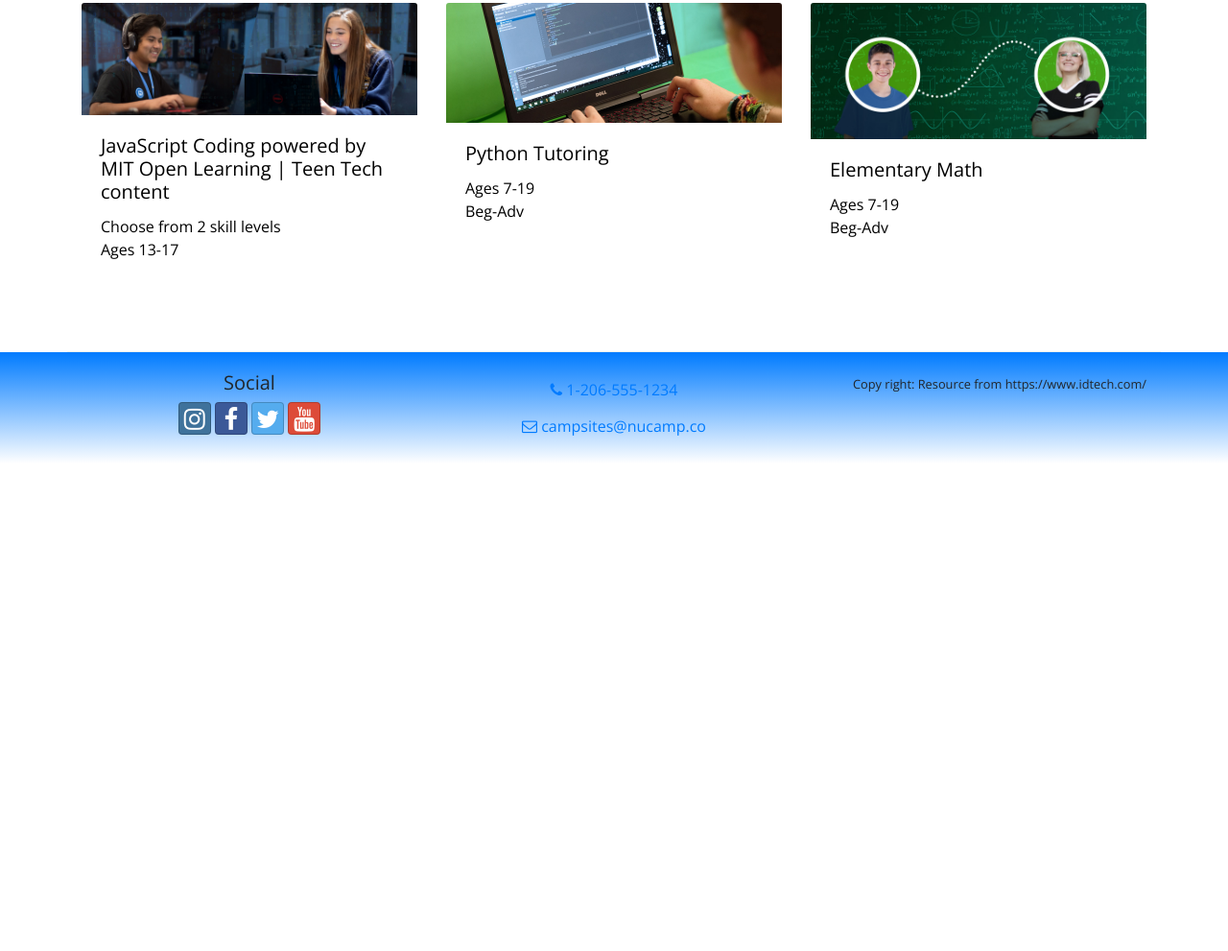
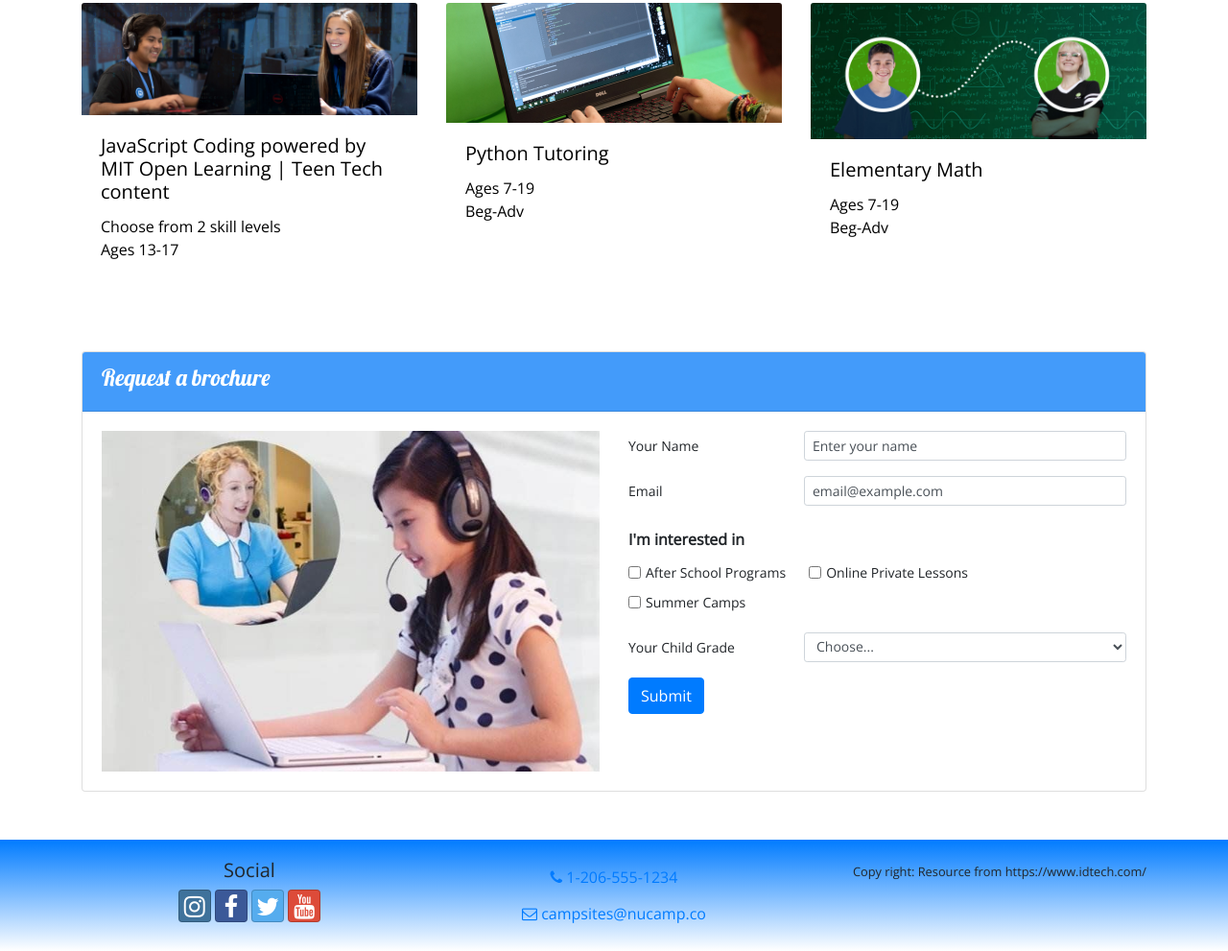
Before and after one commit to nhungle85/online-tutor, a website: page index.html in a window 1280 px wide. Shown: the part 884-1875 px from the top of the page at 96% size. Before the commit the page ends 1367 px from the top, so only its background shows below. Drawn offline with nearby package versions, Linux system fonts and the light colour scheme.

Commit message:
Request a brochure

```diff
--- a/index.html
+++ b/index.html
@@ -94,7 +94,7 @@
             </div>
         </div>
         <div class="container container-fluid">
-                <div class="row">
+                <div class="row row-content">
                     <div class="col-12 mx-auto">
                         <div id="homeCarousel" class="carousel slide" data-ride="carousel">
                             <ol class="carousel-indicators">
@@ -213,6 +213,80 @@
                         </a>
                       </div>
                 </div>
+
+                <div id="indexInfo" class="row row-content">
+                    <div class="col">
+                        <div class="card">
+                            <div class="card-header">
+                                <h4>Request a brochure</h4>
+                            </div>
+                            <div class="card-body">
+                                <div class="row">
+                                    <div class="d-none d-sm-block col-sm-6">
+                                        <img class="d-block w-100" src="img/online-tutor-brochure.jpg" />
+                                    </div>
+                                    <div class="col">
+                                        <form>
+                                            <div class="form-group row">
+                                                <label for="name" class="col-sm-4 col-form-label col-form-label-sm">Your Name</label>
+                                                <div class="col-sm-8">
+                                                    <input class="form-control form-control-sm" type="text" id="name" value="Enter your name"/>
+                                                </div>
+                                            </div>
+                                            <div class="form-group row">
+                                                <label for="email" class="col-sm-4 col-form-label col-form-label-sm">Email</label>
+                                                <div class="col-sm-8">
+                                                    <input class="form-control form-control-sm" type="email" id="email" value="email@example.com"/>
+                                                </div>
+                                            </div>
+                                            <div class="form-group row">
+                                                <label class="col col-form-label"><b>I'm interested in</b></label>
+                                                <div class="col-12">
+                                                    <div class="form-check form-check-inline form-control-sm">
+                                                        <input class="form-check-input" type="checkbox" id="afterSchool" value="afterSchool">
+                                                        <label class="form-check-label" for="afterSchool">After School Programs</label>
+                                                      </div>
+                                                      <div class="form-check form-check-inline form-control-sm">
+                                                        <input class="form-check-input" type="checkbox" id="onlinePrivate" value="onlinePrivate">
+                                                        <label class="form-check-label" for="onlinePrivate">Online Private Lessons</label>
+                                                      </div>
+                                                      <div class="form-check form-check-inline form-control-sm">
+                                                        <input class="form-check-input" type="checkbox" id="summerCamp" value="summerCamp">
+                                                        <label class="form-check-label" for="summerCamp">Summer Camps</label>
+                                                      </div>
+
+                                                </div>
+                                            </div>
+                                            <div class="form-group row">
+                                                <label for="grade" class="col-sm-4 col-form-label col-form-label-sm">Your Child Grade</label>
+                                                <div class="col-sm-8">
+                                                    <select id="grade" class="form-control form-control-sm">
+                                                        <option selected>Choose...</option>
+                                                        <option>1st Grade</option>
+                                                        <option>2nd Grade</option>
+                                                        <option>3rd Grade</option>
+                                                        <option>4th Grade</option>
+                                                        <option>5th Grade</option>
+                                                        <option>6th Grade</option>
+                                                        <option>7th Grade</option>
+                                                        <option>8th Grade</option>
+                                                        <option>9th Grade</option>
+                                                        <option>10th Grade</option>
+                                                        <option>11th Grade</option>
+                                                        <option>12th Grade</option>
+
+                                                      </select>
+                                                </div>
+                                            </div>
+                                            <button type="submit" class="btn btn-primary">Submit</button>
+                                        </form>
+                                    </div>
+                                </div>
+
+                            </div>
+                        </div>
+                    </div>
+                </div>
         </div>
 
         <footer class="site-footer">
--- a/scss/styles.scss
+++ b/scss/styles.scss
@@ -29,9 +29,9 @@
 }
 
 .row-content {
-    padding: 50px 0;
-    border-bottom: 1px ridge;
-    min-height: 200px;
+    padding-bottom: 50px;
+   // border-bottom: 1px ridge;
+   // min-height: 200px;
 }
 
 .navbar {
@@ -90,3 +90,10 @@
     }
 
 }
+#indexInfo {
+    .card-header {
+        background-color: $color-secondary;
+        color: white;
+        font-family: $header-font;
+    }
+}
```
Also changed, not shown: css/styles.css, img/online-tutor-brochure.jpg (added), js/script.js (line endings or trailing spaces), 1 other file.
